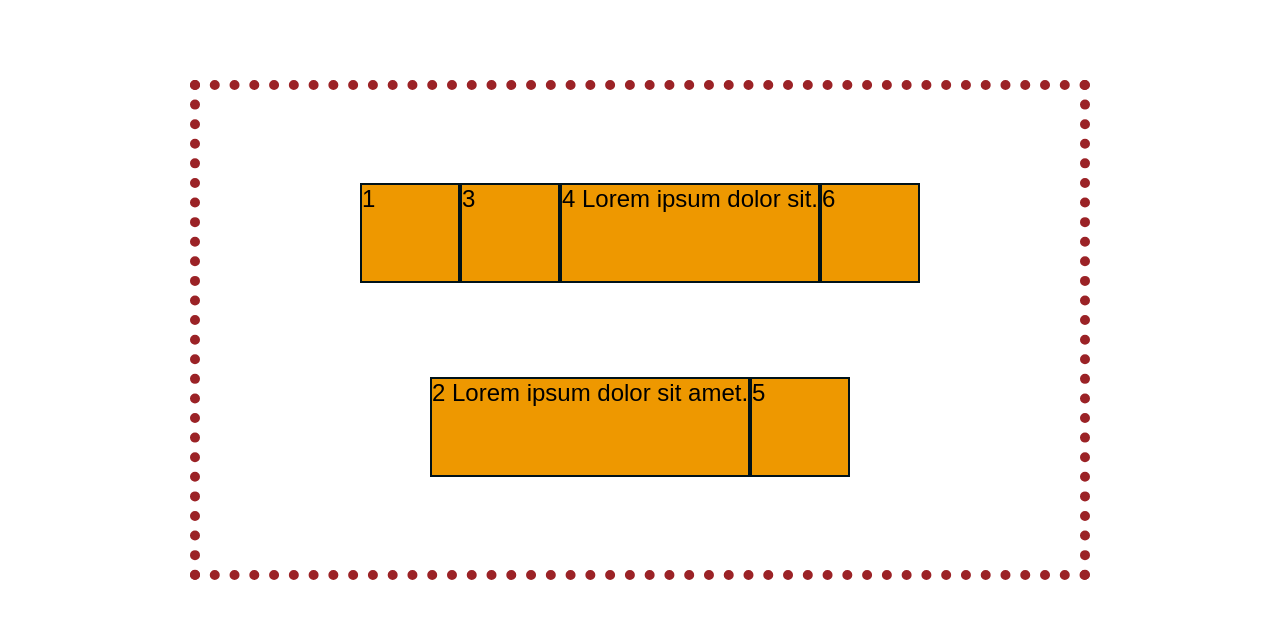
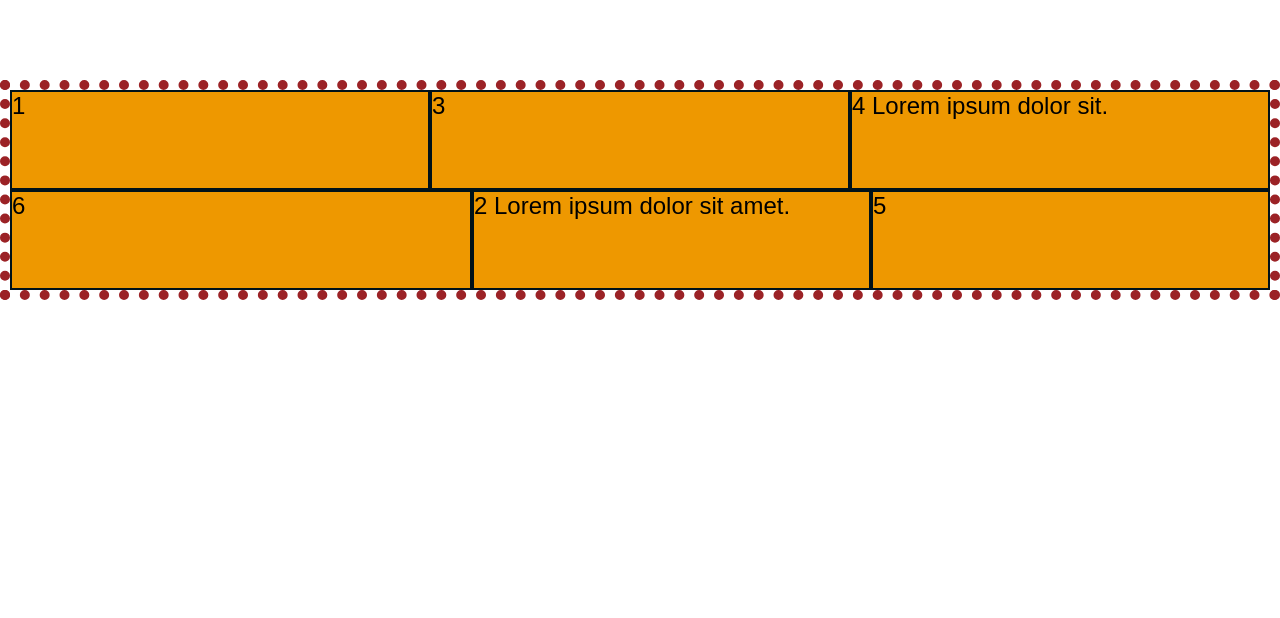
Before and after one commit to akgmage/flex-box, an Angular app: page / in a window 1280 px wide. Shown: the top 618 px of the page. Built offline with nearby package versions, Linux system fonts and the light colour scheme.

Commit message:
remove width and heoght from ul

```diff
--- a/src/styles.css
+++ b/src/styles.css
@@ -21,8 +21,7 @@ ul {
   list-style-type: none;
   margin: 5rem auto;
   border: 10px dotted #9b2226;
-  width: 900px;
-  height: 500px;
+
   display: flex;
   flex-flow: row wrap;
   justify-content: center;
@@ -33,11 +32,13 @@ ul {
 li {
   border: 2px solid #001219;
   background-color: #ee9800;
-  min-width: 100px;
   height: 100px;
   order: 1;
+  width: 30%;
+  flex-grow: 2;
 }
 /* Note : never use width inside of flexbox. Flex basis has to do with how wide is the box sort of?*/
 .flex2 {
   order: 2;
+  flex-basis: 25%;
 }
```
